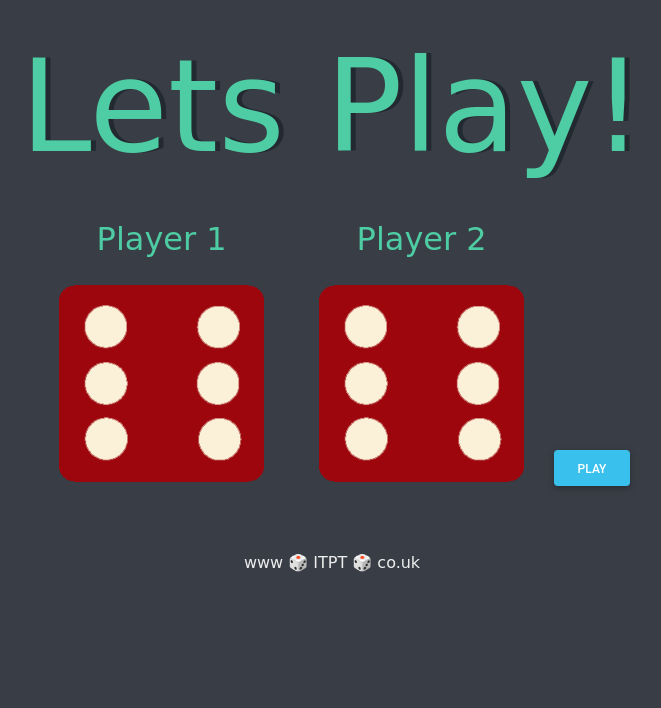
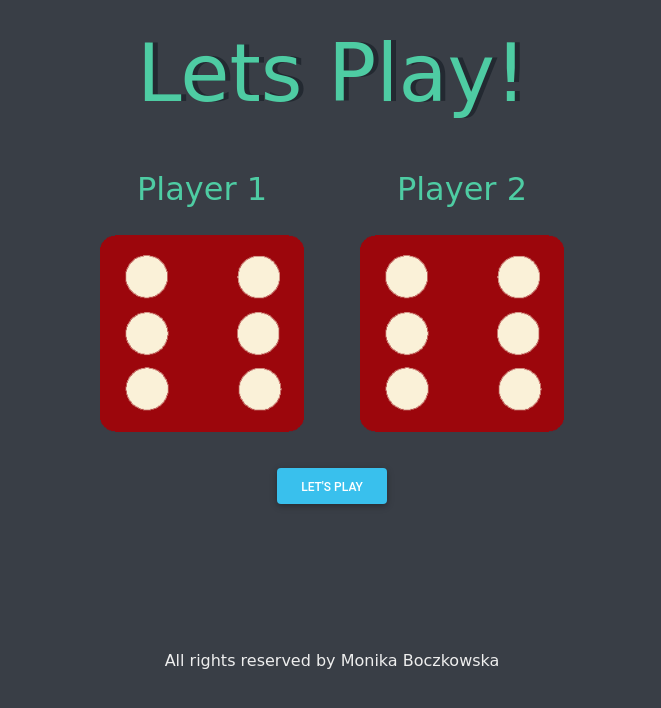
Before and after one commit to monikaboczkowska/Dice-Game, a plain HTML site: page index.html in a window 1280 px wide. Shown: the whole page, without its empty margins (308-969 px from the left). Drawn offline with nearby package versions, Linux system fonts and the light colour scheme; a web font is replaced by a local one.

Commit message:
Add files via upload

```diff
--- a/index.html
+++ b/index.html
@@ -35,20 +35,35 @@
 <body>
 
     <div class="container">
-        <h1>Lets Play!</h1>
+        <div class="row">
+            <div class="col-10 mx-auto py-3">
+                <h1>Lets Play!</h1>
+            </div>
+        </div>
+        <div class="row">
+            <div class="col-10 mx-auto py-3">
+                <div class="dice">
+                    <p>Player 1</p>
+                    <img class="img1 img-fluid" src="img/dice6.png">
+                </div>
+
+                <div class="dice">
+                    <p>Player 2</p>
+                    <img class="img2 img-fluid" src="img/dice6.png">
+                </div>
+            </div>
+        </div>
 
 
-        <div class="dice">
-            <p>Player 1</p>
-            <img class="img1" src="img/dice6.png">
+        <div class="row">
+            <div class="col-10 mx-auto py-3">
+                <button id="btnDice" class="btn btn-info" onclick="diceFunction()">LET'S PLAY</button>
+
+            </div>
         </div>
 
-        <div class="dice">
-            <p>Player 2</p>
-            <img class="img2" src="img/dice6.png">
-        </div>
 
-        <button id="btnDice" class="btn btn-info" onclick="diceFunction()">PLAY</button>
+
 
 
     </div>
@@ -58,7 +73,7 @@
 </body>
 
 <footer>
-    www 🎲 ITPT 🎲 co.uk
+    All rights reserved by Monika Boczkowska
 </footer>
 
 <!-- MDB -->
--- a/style.css
+++ b/style.css
@@ -11,10 +11,10 @@ body {
     background-color: #393E46;
 }
 h1 {
-    margin: 30px;
+    margin: 10px;
     font-family: 'Lobster', cursive;
     text-shadow: 5px 0 #232931;
-    font-size: 8rem;
+    font-size: 5rem;
     color: #4ECCA3;
 }
 p {
@@ -26,7 +26,7 @@ img {
     width: 80%;
 }
 footer {
-    margin-top: 5%;
+    margin-top: 10%;
     color: #EEEEEE;
     text-align: center;
     font-family: 'Indie Flower', cursive;
```
